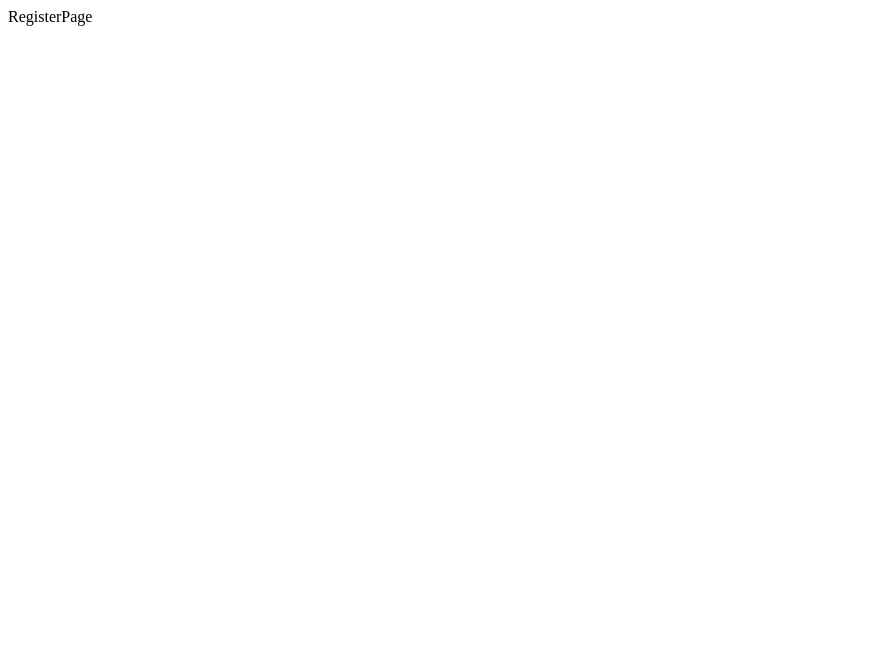
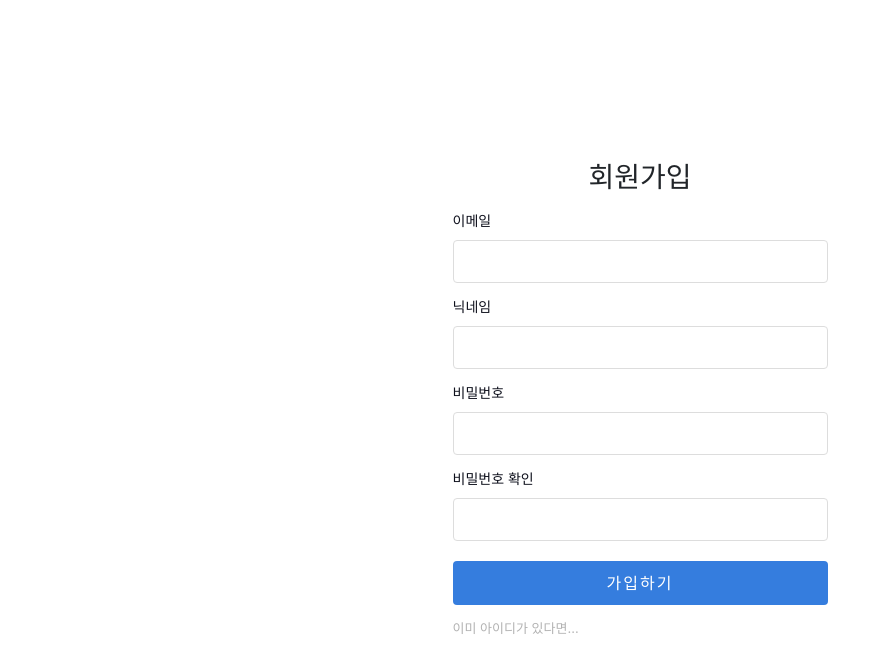
Before and after one commit to bytrustu/2020-react-chatting, a React (Create React App) app: page /register in a window 1280 px wide. Shown: the top 672 px of the page, without its empty margins (0-883 px from the left). Built offline with nearby package versions, Linux system fonts and the light colour scheme.

Commit message:
setting firebase & add RegisterPage

```diff
--- a/package.json
+++ b/package.json
@@ -6,8 +6,14 @@
     "@testing-library/jest-dom": "^5.11.6",
     "@testing-library/react": "^11.1.2",
     "@testing-library/user-event": "^12.2.2",
+    "bootstrap": "^4.5.3",
+    "firebase": "^8.0.2",
+    "install": "^0.13.0",
+    "npm": "^6.14.8",
     "react": "^17.0.1",
+    "react-bootstrap": "^1.4.0",
     "react-dom": "^17.0.1",
+    "react-icons": "^3.11.0",
     "react-redux": "^7.2.2",
     "react-router-dom": "^5.2.0",
     "react-scripts": "4.0.0",
--- /dev/null
+++ b/src/assets/css/index.css
@@ -0,0 +1,131 @@
+body {
+    font-family: -apple-system, BlinkMacSystemFont, "Segoe UI", "Roboto", "Oxygen",
+    "Ubuntu", "Cantarell", "Fira Sans", "Droid Sans", "Helvetica Neue",
+    sans-serif;
+}
+
+.auth-wrapper {
+    display: flex;
+    flex-direction: column;
+    min-height: 100vh;
+    justify-content: center;
+}
+
+.auth-wrapper form {
+    width: 375px;
+    margin: 0 auto;
+}
+
+.auth-wrapper h1 {
+    font-weight: 100;
+    color: white;
+    text-align: center;
+    padding-bottom: 10px;
+    border-bottom: 1px solid rgb(79, 98, 148);
+    color: black;
+}
+
+.auth-wrapper .form {
+    background: #0e101c;
+    max-width: 400px;
+    margin: 0 auto;
+}
+
+.auth-wrapper p {
+    color: #bf1650;
+}
+
+.auth-wrapper p::before {
+    display: inline;
+    content: "⚠ ";
+}
+
+.auth-wrapper input {
+    display: block;
+    box-sizing: border-box;
+    width: 100%;
+    border-radius: 4px;
+    border: 1px solid white;
+    padding: 10px 15px;
+    margin-bottom: 10px;
+    font-size: 14px;
+    border: 1px solid #ddd;
+}
+
+.auth-wrapper label {
+    line-height: 2;
+    text-align: left;
+    display: block;
+    color: white;
+    font-size: 14px;
+    font-weight: 200;
+    margin: 5px 0;
+    color: #0e101c;
+}
+
+.auth-wrapper button[type="submit"],
+.auth-wrapper input[type="submit"] {
+    background: #357dde;
+    color: white;
+    text-transform: uppercase;
+    border: none;
+    margin-top: 20px;
+    padding: 10px;
+    font-size: 16px;
+    font-weight: 100;
+    letter-spacing: 2px;
+}
+
+.auth-wrapper button[type="submit"]:hover,
+.auth-wrapper input[type="submit"]:hover {
+    background: #216ed6;
+}
+
+.auth-wrapper button[type="submit"]:active,
+.auth-wrapper input[type="button"]:active,
+.auth-wrapper input[type="submit"]:active {
+    transition: 0.3s all;
+    transform: translateY(3px);
+    border: 1px solid transparent;
+    opacity: 0.8;
+}
+
+.auth-wrapper input:disabled {
+    opacity: 0.4;
+}
+
+.auth-wrapper input[type="button"]:hover {
+    transition: 0.3s all;
+}
+
+.auth-wrapper button[type="submit"],
+.auth-wrapper input[type="button"],
+.auth-wrapper input[type="submit"] {
+    -webkit-appearance: none;
+}
+
+.auth-wrapper button[type="button"] {
+    display: block;
+    appearance: none;
+    background: #333;
+    color: white;
+    border: none;
+    text-transform: uppercase;
+    padding: 10px 20px;
+    border-radius: 4px;
+}
+
+.auth-wrapper hr {
+    margin-top: 30px;
+}
+
+.auth-wrapper button {
+    display: block;
+    appearance: none;
+    margin-top: 40px;
+    border: 1px solid #333;
+    margin-bottom: 20px;
+    text-transform: uppercase;
+    padding: 10px 20px;
+    border-radius: 4px;
+}
--- a/src/components/RegisterPage/RegisterPage.js
+++ b/src/components/RegisterPage/RegisterPage.js
@@ -1,9 +1,43 @@
 import React from 'react';
+import { Link } from 'react-router-dom';
 
 const RegisterPage = () => {
   return (
-    <div>
-      RegisterPage
+    <div className="auth-wrapper">
+      <div style={{ textAlign: 'center' }}>
+        <h3>회원가입</h3>
+      </div>
+      <form>
+        <label>이메일</label>
+        <input
+          name="email"
+          type="email"
+          // ref={register({ required: true, maxLength: 10 })}
+        />
+        {/*{errors.exampleRequired && <p>This field is required</p>}*/}
+        <label>닉네임</label>
+        <input
+          name="name"
+          // ref={register({ required: true, maxLength: 10 })}
+        />
+        {/*{errors.exampleRequired && <p>This field is required</p>}*/}
+        <label>비밀번호</label>
+        <input
+          name="password"
+          type="password"
+          // ref={register({ required: true, maxLength: 10 })}
+        />
+        {/*{errors.exampleRequired && <p>This field is required</p>}*/}
+        <label>비밀번호 확인</label>
+        <input
+          name="password_confirm"
+          type="password"
+          // ref={register({ required: true, maxLength: 10 })}
+        />
+        {/*{errors.exampleRequired && <p>This field is required</p>}*/}
+        <input type="submit" value="가입하기"/>
+        <Link to="login" style={{ color: '#b2b2b2', textDecoration: 'none', fontSize: '13px' }}>이미 아이디가 있다면...</Link>
+      </form>
     </div>
   );
 };
--- a/src/index.js
+++ b/src/index.js
@@ -6,6 +6,9 @@ import { createStore, applyMiddleware } from 'redux';
 import promiseMiddleware from 'redux-promise';
 import ReduxThunk from 'redux-thunk';
 import rootReducer from './redux/reducers';
+import 'bootstrap/dist/css/bootstrap.min.css';
+import './assets/css/index.css'
+
 
 const createStoreWithMiddleware = applyMiddleware(promiseMiddleware, ReduxThunk)(createStore);
 
```
Also changed, not shown: firebase.js (added, +18 -0 lines), 1 other file (tests, documents, lock files or other folders).
